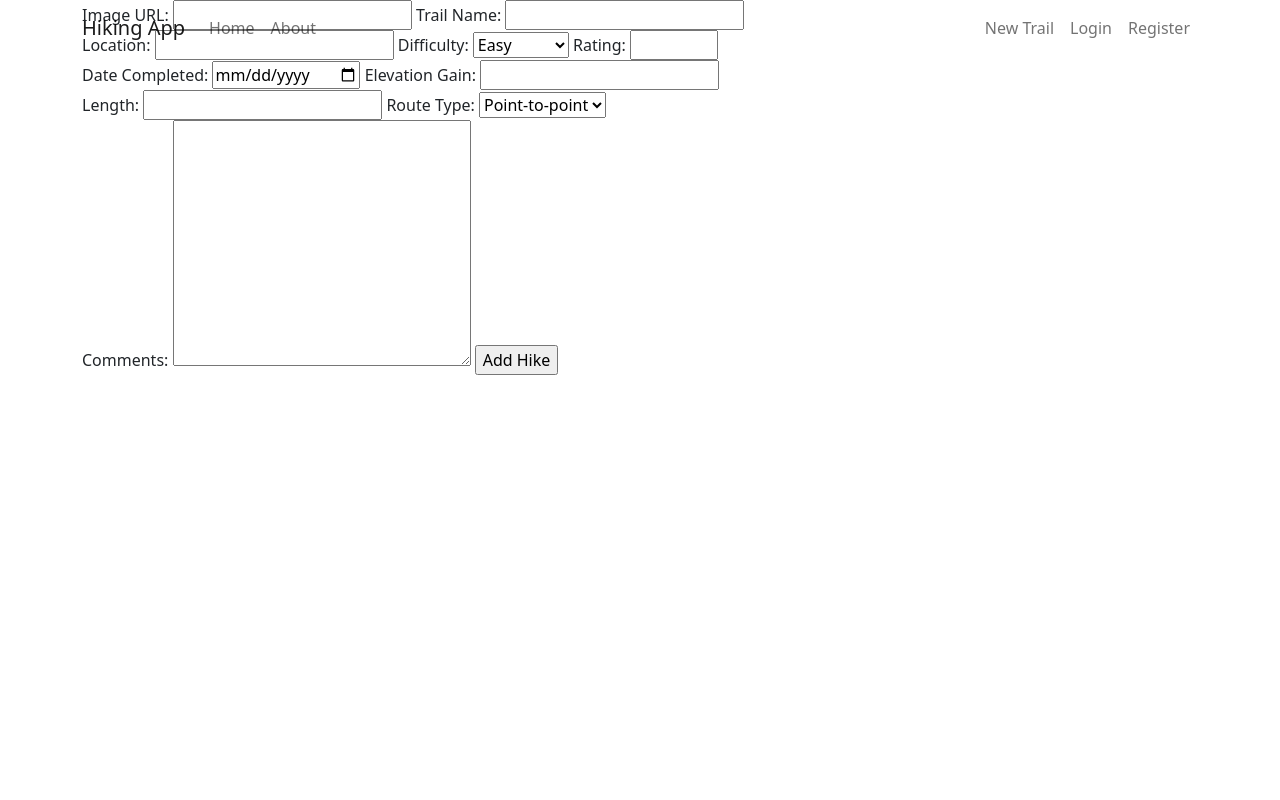
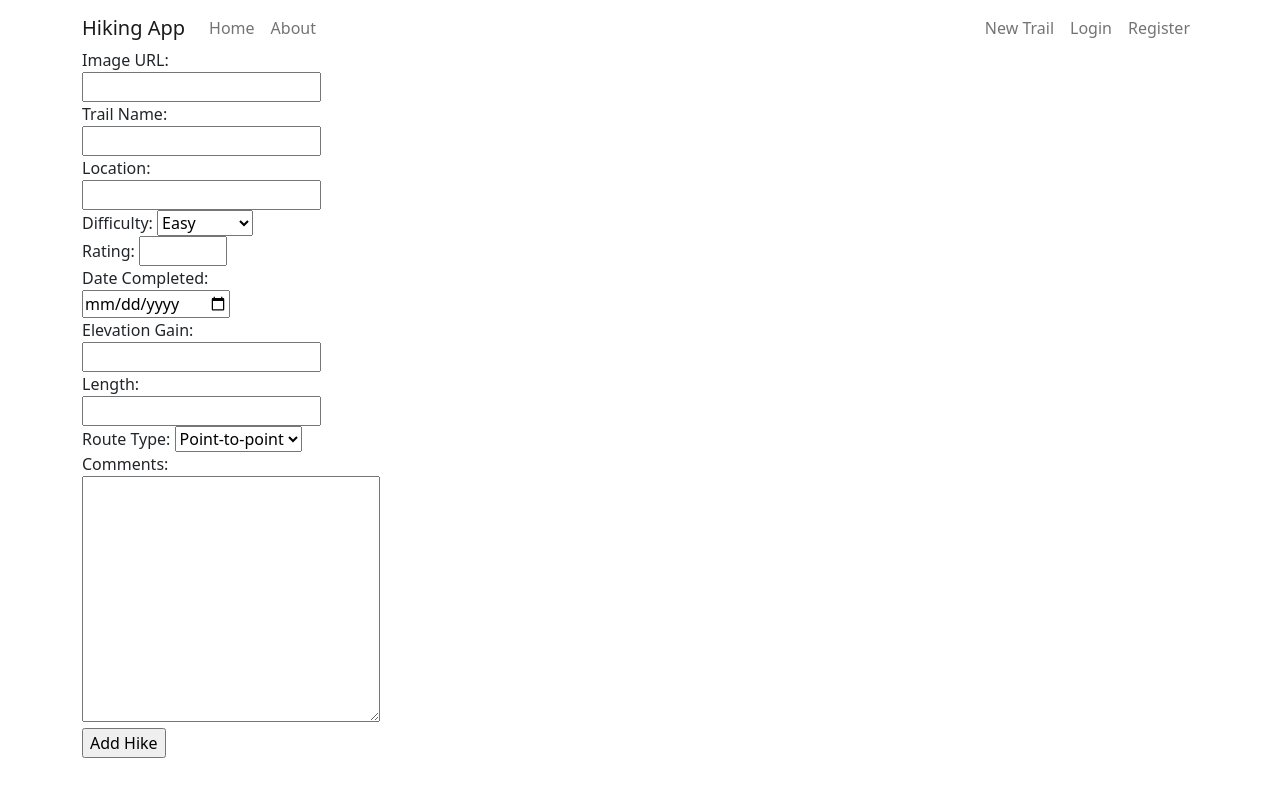
Before and after one commit to gcommits/hike, a Flask app: page /new/trail in a window 1280 px wide. Run offline with Flask 2, Linux system fonts and the light colour scheme; the visitor is signed in with stand-in values (Sample User, id 1); data that the repository does not hold is empty.

Commit message:
added bootstrap to all pages

```diff
--- a/flask_app/templates/dashboard.html
+++ b/flask_app/templates/dashboard.html
@@ -1,5 +1,7 @@
 {% extends "layout.html" %}
 {% block content %}
+<div class="row mt-5">
+    <div class="col-4">
         <h3>All Hikes</h3>
         <table>
             {% for hike in trail %}
@@ -14,4 +16,7 @@
             </tr>
             {% endfor %}
         </table>
+    </div>
+</div>
+
 {% endblock %}
--- a/flask_app/templates/new_trail.html
+++ b/flask_app/templates/new_trail.html
@@ -1,6 +1,8 @@
 {% extends "layout.html" %}
 {% block content %}
-        <form action="/create/trail" method="post">
+<div class="row mt-5">
+    <div class="col-4">
+         <form action="/create/trail" method="post">
             <label>Image URL:
                 <input type="text" name="img">
             </label>
@@ -41,4 +43,7 @@
             </label>
             <input type="submit" value="Add Hike">
         </form>
+    </div>
+</div>
+
 {% endblock content %}
--- a/flask_app/templates/show_trail.html
+++ b/flask_app/templates/show_trail.html
@@ -1,5 +1,7 @@
 {% extends "layout.html" %}
     {% block content %}
+    <div class="row mt-5">
+        <div class="col-4">
             <input type="hidden" name="id" value="{{trail.id}}">
                     <label>Image URL:
                         <p>{{trail.img}}</p>
@@ -35,4 +37,7 @@
                     <td><a href="/edit/trail/{{trail.id}}">Edit this Trail</a></td>
                     <td><a href="/destroy/trail/{{trail.id}}">Remove Trail</a></td>
                     {% endif %}
+        </div>
+    </div>
+
     {% endblock %}
```
Lines whose indentation alone changed are shown as unchanged.
